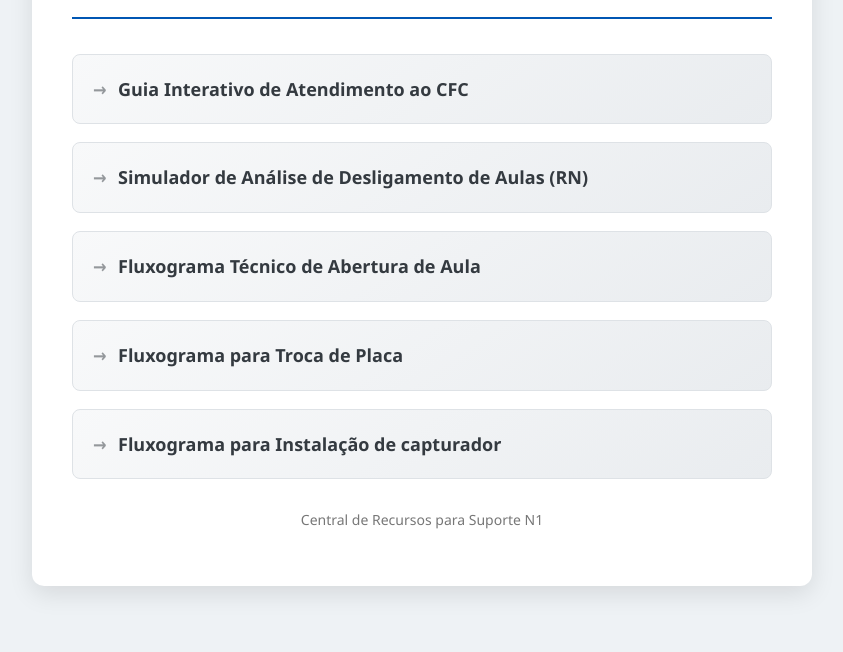
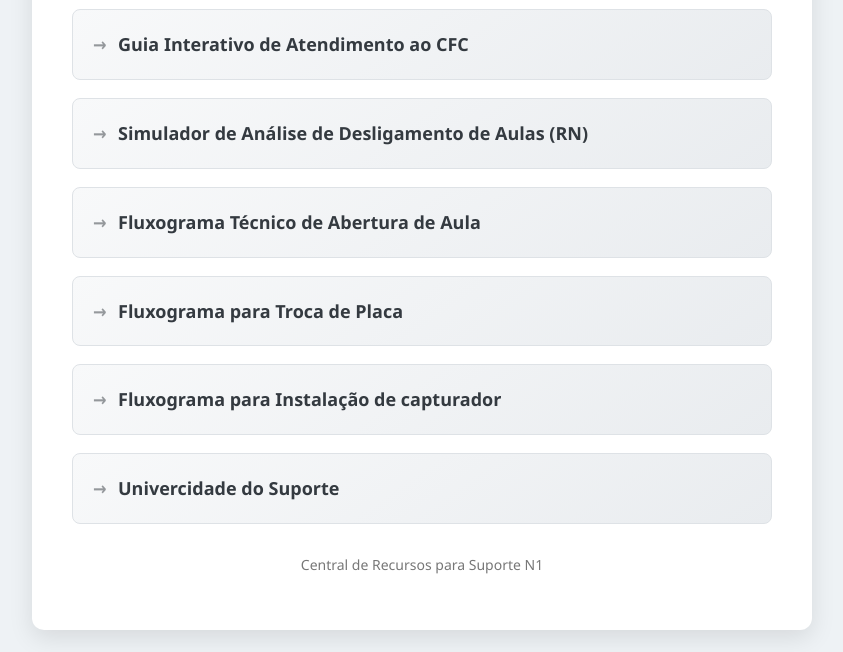
Before and after one commit to davidtottenhamroc-a11y/basen1-new, a plain HTML site: page menu.html in a window 1280 px wide. Shown: the part 188-840 px from the top of the page, without its empty margins (218-1061 px from the left). Drawn offline with Linux system fonts and the light colour scheme.

Commit message:
Update menu.html

```diff
--- a/menu.html
+++ b/menu.html
@@ -126,6 +126,11 @@
                     <span>Fluxograma para Instalação de capturador</span>
                 </a>
             </li>
+            <li class="menu-item">
+                <a href="universidade_suporte.html" class="menu-link">
+                    <span>Univercidade do Suporte</span>
+                </a>
+            </li>
         </ul>
 
         <footer>
```
